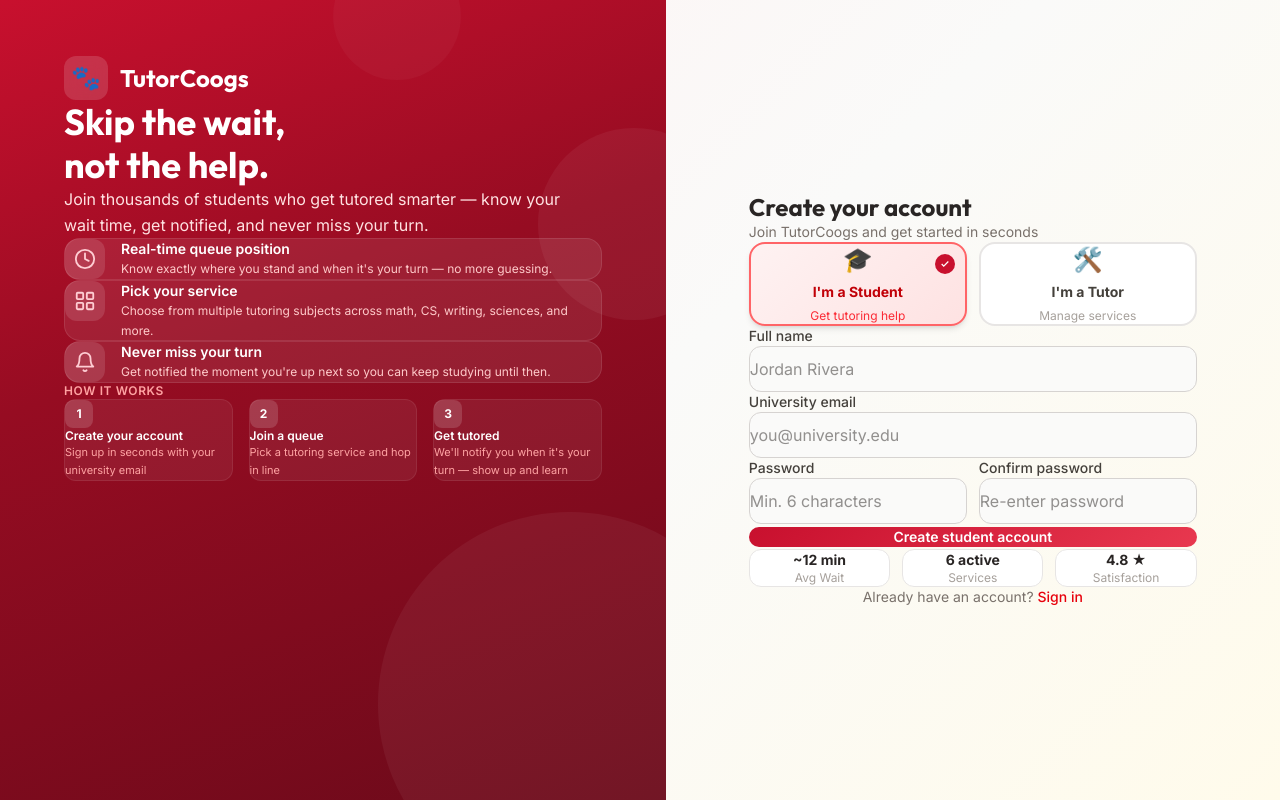
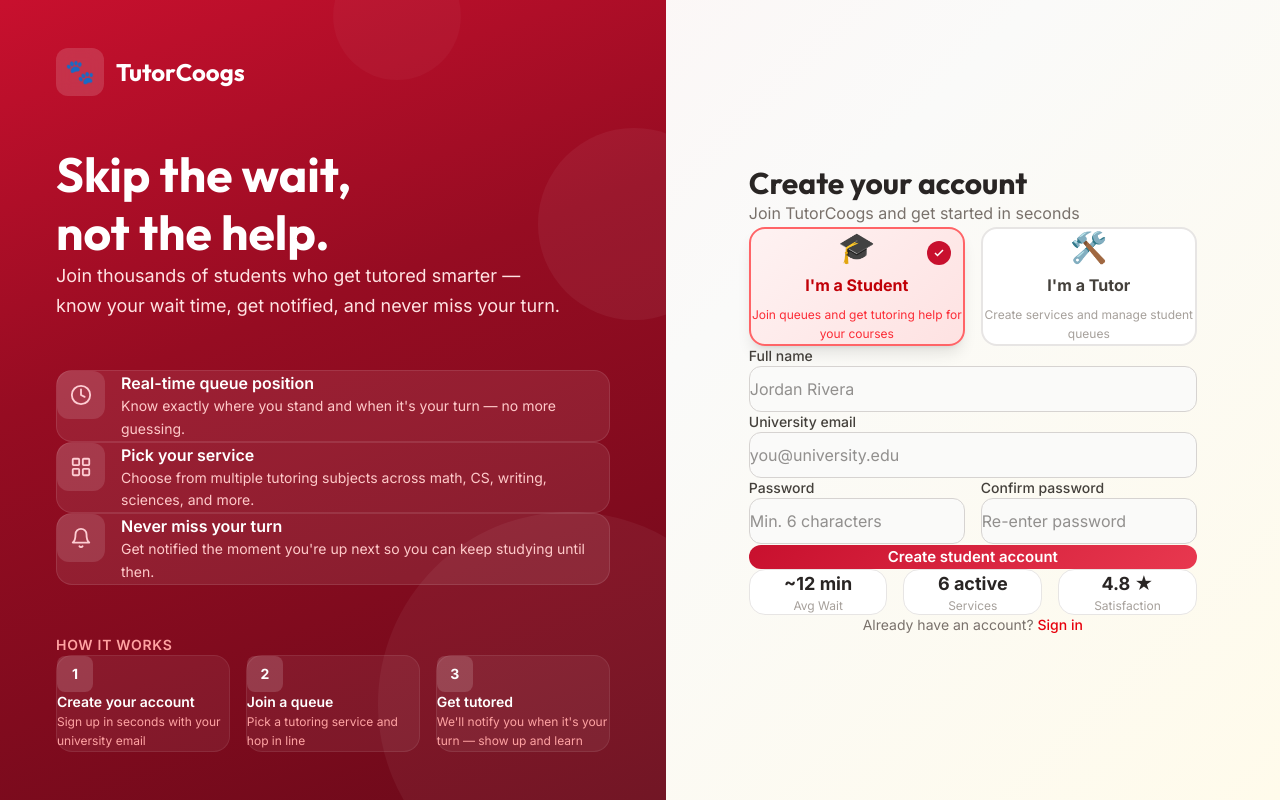
Before and after one commit to dianethv/SWD---Tutoring-Services, a React (Vite) app: page /register in a window 1280 px wide. Built offline with nearby package versions, Linux system fonts and the light colour scheme.

Commit message:
cleaned up the register page

```diff
--- a/src/pages/Register.jsx
+++ b/src/pages/Register.jsx
@@ -141,55 +141,57 @@ export default function Register() {
         <div className="min-h-screen flex" style={{ background: 'linear-gradient(135deg, #fef2f2 0%, #fafaf9 50%, #fffbeb 100%)' }}>
             {/* ── Left Panel (dynamic) ─────────────────────── */}
             <div className="hidden lg:flex lg:w-[52%] flex-col relative overflow-hidden"
-                style={{ background: 'linear-gradient(160deg, #C8102E, #960C22 40%, #6B0A1A)', padding: '56px 64px' }}>
-                <div className="relative z-10 flex flex-col h-full">
+                style={{ background: 'linear-gradient(160deg, #C8102E, #960C22 40%, #6B0A1A)' }}>
+                <div className="relative z-10 flex flex-col justify-between h-full" style={{ padding: '48px 56px' }}>
                     {/* Logo */}
-                    <div className="flex items-center gap-3 mb-10">
-                        <div className="w-11 h-11 rounded-xl flex items-center justify-center text-2xl"
+                    <div className="flex items-center gap-3">
+                        <div className="w-12 h-12 rounded-xl flex items-center justify-center text-2xl"
                             style={{ background: 'rgba(255,255,255,0.15)', backdropFilter: 'blur(8px)' }}>
                             🐾
                         </div>
                         <span className="text-2xl font-bold text-white" style={{ fontFamily: 'Outfit, sans-serif' }}>TutorCoogs</span>
                     </div>
 
-                    {/* Headline */}
-                    <h1 className="text-4xl font-bold text-white leading-tight mb-4" style={{ fontFamily: 'Outfit, sans-serif', whiteSpace: 'pre-line' }}>
-                        {content.headline}
-                    </h1>
-                    <p className="text-red-100 text-base leading-relaxed max-w-lg mb-10">
-                        {content.subtitle}
-                    </p>
+                    {/* Headline + Subtitle */}
+                    <div>
+                        <h1 className="text-5xl font-bold text-white leading-[1.1] mb-5" style={{ fontFamily: 'Outfit, sans-serif', whiteSpace: 'pre-line' }}>
+                            {content.headline}
+                        </h1>
+                        <p className="text-red-100 text-lg leading-relaxed max-w-lg">
+                            {content.subtitle}
+                        </p>
+                    </div>
 
                     {/* Feature Cards */}
-                    <div className="space-y-3 mb-10">
+                    <div className="space-y-4">
                         {content.features.map((f) => (
-                            <div key={f.title} className="flex items-start gap-4 rounded-2xl px-5 py-4 transition-all"
+                            <div key={f.title} className="flex items-start gap-4 rounded-2xl px-6 py-5 transition-all"
                                 style={{ background: 'rgba(255,255,255,0.08)', border: '1px solid rgba(255,255,255,0.1)' }}>
-                                <div className="w-10 h-10 rounded-xl flex items-center justify-center flex-shrink-0 mt-0.5"
+                                <div className="w-12 h-12 rounded-xl flex items-center justify-center flex-shrink-0"
                                     style={{ background: 'rgba(255,255,255,0.12)', color: '#fecdd3' }}>
                                     {f.icon}
                                 </div>
                                 <div>
-                                    <p className="text-white font-semibold text-sm mb-0.5">{f.title}</p>
-                                    <p className="text-red-200 text-xs leading-relaxed">{f.desc}</p>
+                                    <p className="text-white font-semibold text-base mb-1">{f.title}</p>
+                                    <p className="text-red-200 text-sm leading-relaxed">{f.desc}</p>
                                 </div>
                             </div>
                         ))}
                     </div>
 
                     {/* How It Works */}
-                    <div className="mt-auto">
-                        <p className="text-xs font-semibold text-red-300 uppercase tracking-wider mb-4">How it works</p>
+                    <div>
+                        <p className="text-sm font-semibold text-red-300 uppercase tracking-wider mb-5">How it works</p>
                         <div className="flex gap-4">
                             {content.steps.map((step) => (
-                                <div key={step.num} className="flex-1 rounded-xl px-4 py-3"
+                                <div key={step.num} className="flex-1 rounded-2xl px-5 py-5"
                                     style={{ background: 'rgba(255,255,255,0.06)', border: '1px solid rgba(255,255,255,0.08)' }}>
-                                    <div className="w-7 h-7 rounded-lg flex items-center justify-center text-xs font-bold text-white mb-2"
+                                    <div className="w-9 h-9 rounded-lg flex items-center justify-center text-sm font-bold text-white mb-3"
                                         style={{ background: 'rgba(255,255,255,0.15)' }}>
                                         {step.num}
                                     </div>
-                                    <p className="text-white font-semibold text-xs mb-0.5">{step.title}</p>
-                                    <p className="text-red-300 text-xs leading-relaxed" style={{ fontSize: '11px' }}>{step.desc}</p>
+                                    <p className="text-white font-semibold text-sm mb-1">{step.title}</p>
+                                    <p className="text-red-300 text-xs leading-relaxed">{step.desc}</p>
                                 </div>
                             ))}
                         </div>
@@ -206,7 +208,7 @@ export default function Register() {
             <div className="flex-1 flex items-center justify-center p-6 lg:p-12 overflow-y-auto">
                 <div className="w-full max-w-md animate-fade-in-up">
                     {/* Mobile logo */}
-                    <div className="lg:hidden flex items-center gap-2.5 mb-6">
+                    <div className="lg:hidden flex items-center gap-2.5 mb-8">
                         <div className="w-9 h-9 rounded-xl flex items-center justify-center text-lg"
                             style={{ background: 'linear-gradient(135deg, #C8102E, #E8384F)' }}>
                             🐾
@@ -216,41 +218,41 @@ export default function Register() {
                         </span>
                     </div>
 
-                    <h2 className="text-2xl font-bold text-stone-800 mb-1" style={{ fontFamily: 'Outfit, sans-serif' }}>
+                    <h2 className="text-3xl font-bold text-stone-800 mb-2" style={{ fontFamily: 'Outfit, sans-serif' }}>
                         Create your account
                     </h2>
-                    <p className="text-stone-500 mb-6 text-sm">Join TutorCoogs and get started in seconds</p>
+                    <p className="text-stone-500 mb-8">Join TutorCoogs and get started in seconds</p>
 
                     {/* ── Role Selector (prominent) ──────────── */}
-                    <div className="grid grid-cols-2 gap-3 mb-6">
+                    <div className="grid grid-cols-2 gap-4 mb-8">
                         {[
-                            { role: 'student', emoji: '🎓', label: 'I\'m a Student', desc: 'Get tutoring help' },
-                            { role: 'admin', emoji: '🛠️', label: 'I\'m a Tutor', desc: 'Manage services' },
+                            { role: 'student', emoji: '🎓', label: 'I\'m a Student', desc: 'Join queues and get tutoring help for your courses' },
+                            { role: 'admin', emoji: '🛠️', label: 'I\'m a Tutor', desc: 'Create services and manage student queues' },
                         ].map((opt) => (
                             <button
                                 type="button"
                                 key={opt.role}
                                 onClick={() => updateField('role', opt.role)}
-                                className={`relative flex flex-col items-center gap-1.5 px-4 py-5 rounded-2xl border-2 text-center transition-all cursor-pointer ${
+                                className={`relative flex flex-col items-center gap-2 px-5 py-6 rounded-2xl border-2 text-center transition-all cursor-pointer ${
                                     formData.role === opt.role
-                                        ? 'border-red-400 shadow-md'
-                                        : 'border-stone-200 bg-white text-stone-500 hover:border-stone-300'
+                                        ? 'border-red-400 shadow-lg'
+                                        : 'border-stone-200 bg-white text-stone-500 hover:border-stone-300 hover:shadow-sm'
                                 }`}
                                 style={formData.role === opt.role ? { background: 'linear-gradient(135deg, #fef2f2, #fee2e2)' } : {}}
                             >
                                 {formData.role === opt.role && (
-                                    <div className="absolute top-2.5 right-2.5 w-5 h-5 rounded-full flex items-center justify-center"
+                                    <div className="absolute top-3 right-3 w-6 h-6 rounded-full flex items-center justify-center"
                                         style={{ background: '#C8102E' }}>
-                                        <svg width="10" height="10" viewBox="0 0 24 24" fill="none" stroke="white" strokeWidth="3">
+                                        <svg width="12" height="12" viewBox="0 0 24 24" fill="none" stroke="white" strokeWidth="3">
                                             <polyline points="20 6 9 17 4 12" />
                                         </svg>
                                     </div>
                                 )}
-                                <span className="text-2xl">{opt.emoji}</span>
-                                <span className={`text-sm font-bold ${formData.role === opt.role ? 'text-red-700' : 'text-stone-700'}`}>
+                                <span className="text-3xl">{opt.emoji}</span>
+                                <span className={`text-base font-bold ${formData.role === opt.role ? 'text-red-700' : 'text-stone-700'}`}>
                                     {opt.label}
                                 </span>
-                                <span className={`text-xs ${formData.role === opt.role ? 'text-red-500' : 'text-stone-400'}`}>
+                                <span className={`text-xs leading-relaxed ${formData.role === opt.role ? 'text-red-500' : 'text-stone-400'}`}>
                                     {opt.desc}
                                 </span>
                             </button>
@@ -258,7 +260,7 @@ export default function Register() {
                     </div>
 
                     {serverError && (
-                        <div className="mb-4 p-3 rounded-xl bg-red-50 border border-red-200 text-red-700 text-sm flex items-center gap-2">
+                        <div className="mb-5 p-3.5 rounded-xl bg-red-50 border border-red-200 text-red-700 text-sm flex items-center gap-2">
                             <svg width="16" height="16" viewBox="0 0 24 24" fill="none" stroke="currentColor" strokeWidth="2"><circle cx="12" cy="12" r="10" /><line x1="15" y1="9" x2="9" y2="15" /><line x1="9" y1="9" x2="15" y2="15" /></svg>
                             {serverError}
                         </div>
@@ -266,48 +268,48 @@ export default function Register() {
 
                     {/* ── Form Fields ─────────────────────────── */}
                     <form onSubmit={handleSubmit} noValidate>
-                        <div className="space-y-4 mb-6">
+                        <div className="space-y-5 mb-8">
                             <div>
-                                <label className="block text-sm font-medium text-stone-700 mb-1.5" htmlFor="register-name">Full name</label>
+                                <label className="block text-sm font-medium text-stone-700 mb-2" htmlFor="register-name">Full name</label>
                                 <input id="register-name" type="text" placeholder="Jordan Rivera"
                                     value={formData.name} onChange={(e) => updateField('name', e.target.value)}
-                                    className={`w-full px-4 py-3 rounded-xl border transition-all ${errors.name ? 'input-error border-red-300' : 'border-stone-300 hover:border-stone-400'}`}
+                                    className={`w-full px-4 py-3.5 rounded-xl border transition-all ${errors.name ? 'input-error border-red-300' : 'border-stone-300 hover:border-stone-400'}`}
                                     style={{ background: '#fafaf9' }} />
-                                {errors.name && <p className="mt-1 text-xs text-red-600">{errors.name}</p>}
+                                {errors.name && <p className="mt-1.5 text-xs text-red-600">{errors.name}</p>}
                             </div>
 
                             <div>
-                                <label className="block text-sm font-medium text-stone-700 mb-1.5" htmlFor="register-email">University email</label>
+                                <label className="block text-sm font-medium text-stone-700 mb-2" htmlFor="register-email">University email</label>
                                 <input id="register-email" type="email" placeholder="you@university.edu"
                                     value={formData.email} onChange={(e) => updateField('email', e.target.value)}
-                                    className={`w-full px-4 py-3 rounded-xl border transition-all ${errors.email ? 'input-error border-red-300' : 'border-stone-300 hover:border-stone-400'}`}
+                                    className={`w-full px-4 py-3.5 rounded-xl border transition-all ${errors.email ? 'input-error border-red-300' : 'border-stone-300 hover:border-stone-400'}`}
                                     style={{ background: '#fafaf9' }} />
-                                {errors.email && <p className="mt-1 text-xs text-red-600">{errors.email}</p>}
+                                {errors.email && <p className="mt-1.5 text-xs text-red-600">{errors.email}</p>}
                             </div>
 
-                            <div className="grid grid-cols-2 gap-3">
+                            <div className="grid grid-cols-2 gap-4">
                                 <div>
-                                    <label className="block text-sm font-medium text-stone-700 mb-1.5" htmlFor="register-password">Password</label>
+                                    <label className="block text-sm font-medium text-stone-700 mb-2" htmlFor="register-password">Password</label>
                                     <input id="register-password" type="password" placeholder="Min. 6 characters"
                                         value={formData.password} onChange={(e) => updateField('password', e.target.value)}
-                                        className={`w-full px-4 py-3 rounded-xl border transition-all ${errors.password ? 'input-error border-red-300' : 'border-stone-300 hover:border-stone-400'}`}
+                                        className={`w-full px-4 py-3.5 rounded-xl border transition-all ${errors.password ? 'input-error border-red-300' : 'border-stone-300 hover:border-stone-400'}`}
                                         style={{ background: '#fafaf9' }} />
-                                    {errors.password && <p className="mt-1 text-xs text-red-600">{errors.password}</p>}
+                                    {errors.password && <p className="mt-1.5 text-xs text-red-600">{errors.password}</p>}
                                 </div>
                                 <div>
-                                    <label className="block text-sm font-medium text-stone-700 mb-1.5" htmlFor="register-confirm">Confirm password</label>
+                                    <label className="block text-sm font-medium text-stone-700 mb-2" htmlFor="register-confirm">Confirm password</label>
                                     <input id="register-confirm" type="password" placeholder="Re-enter password"
                                         value={formData.confirmPassword} onChange={(e) => updateField('confirmPassword', e.target.value)}
-                                        className={`w-full px-4 py-3 rounded-xl border transition-all ${errors.confirmPassword ? 'input-error border-red-300' : 'border-stone-300 hover:border-stone-400'}`}
+                                        className={`w-full px-4 py-3.5 rounded-xl border transition-all ${errors.confirmPassword ? 'input-error border-red-300' : 'border-stone-300 hover:border-stone-400'}`}
                                         style={{ background: '#fafaf9' }} />
-                                    {errors.confirmPassword && <p className="mt-1 text-xs text-red-600">{errors.confirmPassword}</p>}
+                                    {errors.confirmPassword && <p className="mt-1.5 text-xs text-red-600">{errors.confirmPassword}</p>}
                                 </div>
                             </div>
                         </div>
 
                         <button type="submit" disabled={isLoading}
-                            className="w-full py-3.5 rounded-xl text-white font-semibold transition-all hover:opacity-90 disabled:opacity-60 cursor-pointer border-none text-sm"
-                            style={{ background: 'linear-gradient(135deg, #C8102E, #E8384F)' }}
+                            className="w-full py-4 rounded-xl text-white font-semibold transition-all hover:opacity-90 disabled:opacity-60 cursor-pointer border-none"
+                            style={{ background: 'linear-gradient(135deg, #C8102E, #E8384F)', fontSize: '15px' }}
                             id="register-submit">
                             {isLoading ? (
                                 <span className="flex items-center justify-center gap-2">
@@ -321,16 +323,16 @@ export default function Register() {
                     </form>
 
                     {/* Stats bar */}
-                    <div className="mt-6 grid grid-cols-3 gap-3">
+                    <div className="mt-8 grid grid-cols-3 gap-4">
                         {content.stats.map((stat) => (
-                            <div key={stat.label} className="text-center py-3 rounded-xl bg-white border border-stone-200">
-                                <p className="text-sm font-bold text-stone-800">{stat.value}</p>
-                                <p className="text-xs text-stone-400">{stat.label}</p>
+                            <div key={stat.label} className="text-center py-4 rounded-2xl bg-white border border-stone-200">
+                                <p className="text-lg font-bold text-stone-800">{stat.value}</p>
+                                <p className="text-xs text-stone-400 mt-0.5">{stat.label}</p>
                             </div>
                         ))}
                     </div>
 
-                    <p className="mt-6 text-center text-sm text-stone-500">
+                    <p className="mt-8 text-center text-sm text-stone-500">
                         Already have an account?{' '}
                         <Link to="/login" className="text-red-600 hover:text-red-700 font-medium no-underline">Sign in</Link>
                     </p>
```
